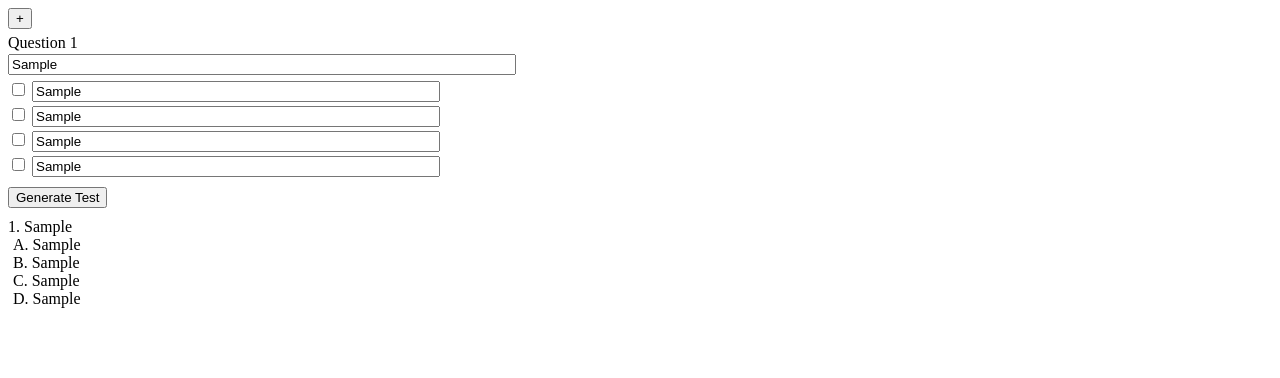
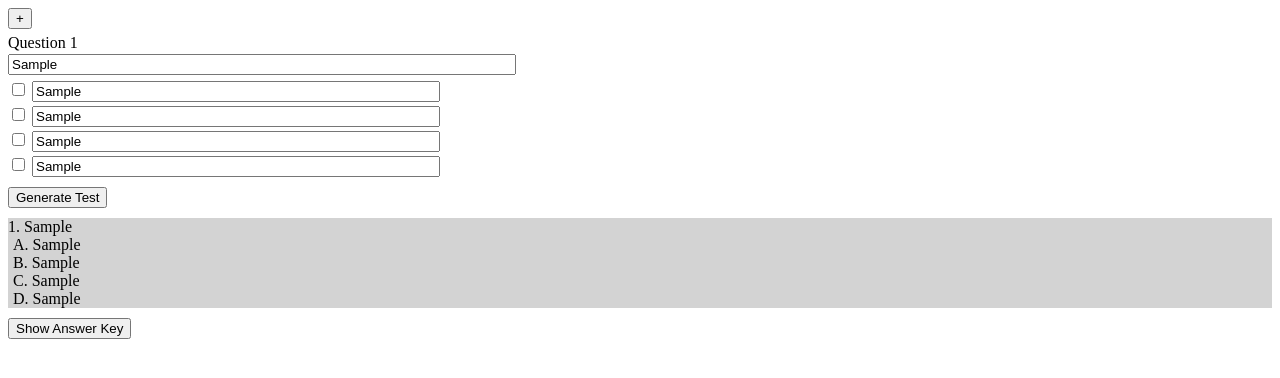
Before and after one commit to Banana2048/test-question-generator-web, a plain HTML site: page index.html in a window 1280 px wide. Both pictures are taken after typing "Sample", "Sample", "Sample", "Sample", "Sample" into the empty fields and a click on the button "Generate Test". Drawn offline with Linux system fonts and the light colour scheme.

Commit message:
prints out answer key when button is pressed
- added a background color to generated test to separate from buttons
- answer key stores correct answers as the test is generated
- created a button that displays the answer key when pressed

```diff
--- a/index.html
+++ b/index.html
@@ -61,6 +61,14 @@
 
         </div>
 
+        <div class = 'answer-key-button-div js-answer-key-button-div'>
+
+        </div>
+
+        <div class = 'answer-key-div js-answer-key-div'>
+
+        </div>
+
         <script src = 'script.js'></script>
     </body>
 </html>
--- a/script.js
+++ b/script.js
@@ -1,4 +1,5 @@
 let questionNum = 2;
+let answerKey = [];
 
 function handleNewQuestion()
 {
@@ -71,6 +72,7 @@ function handleNewQuestion()
 function convertInputsToTestArray()
 {
     let test = [];
+    answerKey = [];
 
     const allQuestions = document.querySelectorAll('.js-question-textbox');
     const allAnswers = document.querySelectorAll('.js-answer-textbox');
@@ -171,15 +173,52 @@ function generateTest(test)
         for (let i = 0; i < curAnswers.length; i++)
         {
             let curAnswerIndex = pickRandom(answerIndicies);
-            let curAnswer = curAnswers.at(curAnswerIndex).answer;
+            //let curAnswer = curAnswers.at(curAnswerIndex).answer;
+            let curAnswer = curAnswers.at(curAnswerIndex);
+
+            if (curAnswer.isCorrect) {
+                answerKey.push(answerOptions.at(i));
+            }
 
             displayAnswersHTML += `
-                <div class = 'printed-answer'> ${answerOptions.at(i)}. ${curAnswer} </div>
+                <div class = 'printed-answer'> ${answerOptions.at(i)}. ${curAnswer.answer} </div>
             `;
         }
 
         curQuestionAndAnswerElement.innerHTML += displayAnswersHTML;
 
+        let answerKeyButtonElement = document.querySelector('.js-answer-key-button-div');
+
+        const answerKeyButtonHTML = `
+            <button onclick = 'generateAnswerKey();'>
+                Show Answer Key
+            </button>
+        `;
+
+        answerKeyButtonElement.innerHTML = answerKeyButtonHTML;
+
         questionNum++;
     }
+
 }
+
+function generateAnswerKey()
+{
+    console.log("generating answer key...");
+    console.log(answerKey);
+
+    const answerKeyElement = document.querySelector('.js-answer-key-div');
+
+    let answerKeyHTML = ``;
+
+    for (let i = 0; i < answerKey.length; i++)
+    {
+        answerKeyHTML += `
+            <div>
+                ${i+1}. ${answerKey[i]}
+            </div>
+        `;
+    }
+
+    answerKeyElement.innerHTML = answerKeyHTML;
+}
--- a/styles.css
+++ b/styles.css
@@ -34,6 +34,10 @@ p {
     width: 400px;
 }
 
+.printed-test-div {
+    background-color: lightgray;
+}
+
 .printed-question-and-answer {
     margin-top: 10px;
     margin-bottom: 10px;
```
